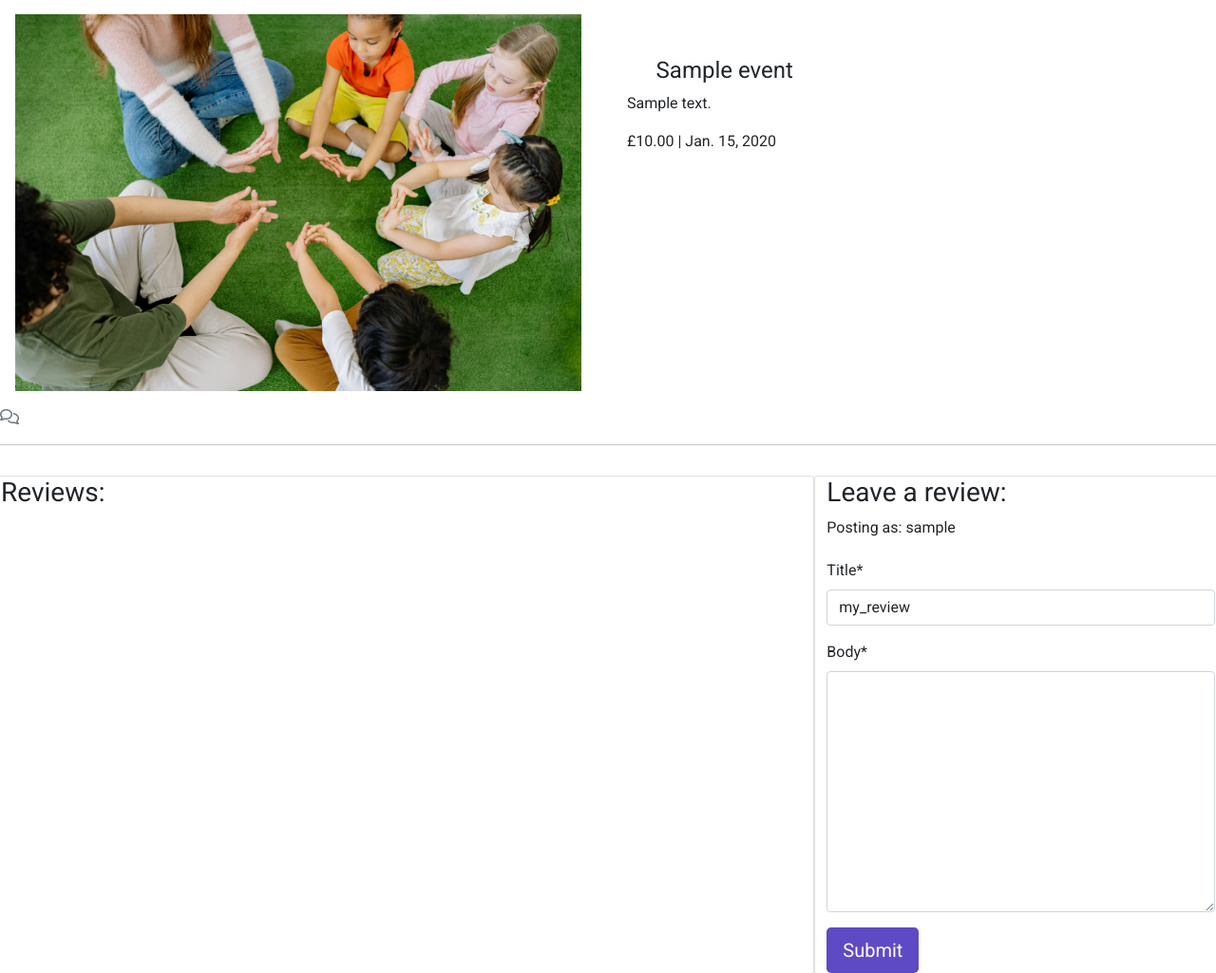
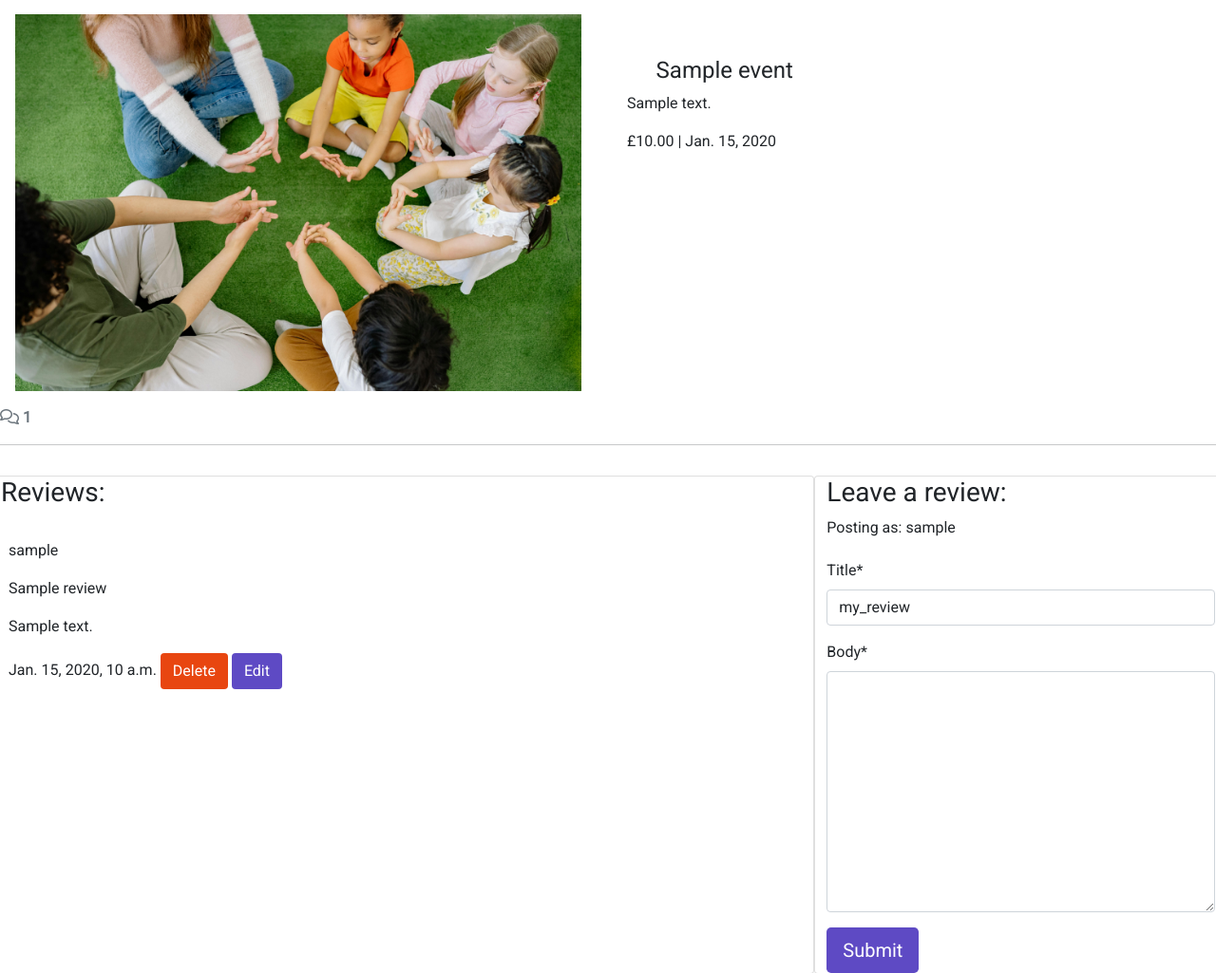
Before and after one commit to bpstephanie/wawa-land, a Django app: a page that uses event/templates/event/event_detail.html in a window 1280 px wide. Shown: the part 132-1157 px from the top of the page at 95% size. Run offline with Django 4.2, Linux system fonts and the light colour scheme; a user stored in the database is signed in; tables that the repository leaves empty hold one stand-in row (values such as "Sample post"); some libraries are stand-ins or nearby versions; some web fonts are replaced.

Commit message:
Add edit and delete functionality to event reviews

```diff
--- a/event/templates/event/event_detail.html
+++ b/event/templates/event/event_detail.html
@@ -22,11 +22,11 @@
 </div>
 </div>
 
-<!-- Displaying count of comments -->
+<!-- Displaying count of reviews -->
 <div class="row">
     <div class="col-12">
         <strong class="text-secondary">
-            <i class="far fa-comments"></i> {{ comment_count }}
+            <i class="far fa-comments"></i> {{ review_count }}
         </strong>
     </div>
     <div class="col-12">
@@ -40,24 +40,25 @@
         <div>
             {% for review in reviews %}
             <div
-                class="p-2 comments {% if not comment.approved and comment.author == user %} faded{% elif not comment.approved %} d-none{% endif %}">
+                class="p-2 reviews {% if not review.approved and review.author == user %} faded{% elif not review.approved %} d-none{% endif %}">
                 <p class="font-weight-bold"></p>
                 {{ review.author }}
-                <span class="font-weight-normal">
-                    {{ review.created_on }}
-                </span> wrote:
                 </p>
-                <div id="comment{{ comment.id }}">
+                <div id="review{{ review.id }}">
+                    {{ review.title | linebreaks }}
                     {{ review.body | linebreaks }}
                 </div>
+                <span class="font-weight-normal"></span>
+                    {{ review.created_on }}
+                </span>
                 {% if not review.approved and review.author == user %}
                 <p class="approved">
-                    This comment is awaiting approval
+                    This review is awaiting approval
                 </p>
                 {% endif %}
                 {% if user.is_authenticated and review.author == user %}
-                <button class="btn btn-delete" comment_id="{{ comment.id }}">Delete</button>
-                <button class="btn btn-edit" comment_id="{{ comment.id }}">Edit</button>
+                <button class="btn btn-delete" review_id="{{ review.id }}">Delete</button>
+                <button class="btn btn-edit" review_id="{{ review.id }}">Edit</button>
                 {% endif %}
             </div>
             <!-- Our for loop ends here -->
@@ -82,4 +83,27 @@
         </div>
     </div>
 </div>
+<!-- Delete confirmation modal -->
+<div class="modal fade" id="deleteModal" tabindex="-1" aria-labelledby="deleteModalLabel" aria-hidden="true">
+    <div class="modal-dialog">
+        <div class="modal-content">
+            <div class="modal-header">
+                <h5 class="modal-title" id="deleteModalLabel">Delete review?</h5>
+                <button type="button" class="btn-close" data-bs-dismiss="modal" aria-label="Close"></button>
+            </div>
+            <div class="modal-body">
+                Are you sure you want to delete your review?
+                This action cannot be undone.
+            </div>
+            <div class="modal-footer">
+                <button type="button" class="btn btn-secondary" data-bs-dismiss="modal">Close</button>
+                <a id="deleteConfirm" href="#" class="btn
+          btn-danger">Delete</a>
+            </div>
+        </div>
+    </div>
+</div>
 {% endblock %}
+{% block extras %}
+<script src="{% static 'js/reviews.js' %}"></script>
+{% endblock %}
--- a/event/urls.py
+++ b/event/urls.py
@@ -4,4 +4,8 @@ from . import views
 urlpatterns = [
     path('<slug:slug>/', views.event_detail, name='event_detail'),
     path('', views.EventList.as_view(), name='event'),
+    path('<slug:slug>/edit_review/<int:review_id>',
+         views.review_edit, name='review_edit'),
+    path('<slug:slug>/delete_review/<int:review_id>',
+         views.review_delete, name='review_delete'),
 ]
--- a/event/views.py
+++ b/event/views.py
@@ -1,8 +1,9 @@
-from django.shortcuts import render, get_object_or_404
+from django.shortcuts import render, get_object_or_404, reverse
 from django.views import generic
 from django.views.generic import TemplateView
 from django.contrib import messages
-from .models import Event
+from django.http import HttpResponseRedirect
+from .models import Event, Review
 from .forms import ReviewForm
 
 class EventList(generic.ListView):
@@ -52,3 +53,43 @@ def event_detail(request, slug):
             "review_form": review_form,
         },
     )
+
+
+def review_edit(request, slug, review_id):
+    """
+    view to edit reviews
+    """
+    if request.method == "POST":
+
+        queryset = Event.objects.all()
+        event = get_object_or_404(queryset, slug=slug)
+        review = get_object_or_404(Review, pk=review_id)
+        review_form = ReviewForm(data=request.POST, instance=review)
+
+        if review_form.is_valid() and review.author == request.user:
+            review = review_form.save(commit=False)
+            review.event = event
+            review.approved = False
+            review.save()
+            messages.add_message(request, messages.SUCCESS, 'Review Updated!')
+        else:
+            messages.add_message(request, messages.ERROR, 'Error updating review!')
+
+    return HttpResponseRedirect(reverse('event_detail', args=[slug]))
+
+
+def review_delete(request, slug, review_id):
+    """
+    view to delete review
+    """
+    queryset = Event.objects.all()
+    event = get_object_or_404(queryset, slug=slug)
+    review = get_object_or_404(Review, pk=review_id)
+
+    if review.author == request.user:
+        review.delete()
+        messages.add_message(request, messages.SUCCESS, 'Review deleted!')
+    else:
+        messages.add_message(request, messages.ERROR, 'You can only delete your own reviews!')
+
+    return HttpResponseRedirect(reverse('event_detail', args=[slug]))
--- /dev/null
+++ b/static/js/reviews.js
@@ -0,0 +1,50 @@
+const editButtons = document.getElementsByClassName("btn-edit");
+const reviewTitle = document.getElementById("id_title");
+const reviewText = document.getElementById("id_body");
+const reviewForm = document.getElementById("reviewForm");
+const submitButton = document.getElementById("submitButton");
+
+const deleteModal = new bootstrap.Modal(document.getElementById("deleteModal"));
+const deleteButtons = document.getElementsByClassName("btn-delete");
+const deleteConfirm = document.getElementById("deleteConfirm");
+
+/**
+* Initializes edit functionality for the provided edit buttons.
+*
+* For each button in the `editButtons` collection:
+* - Retrieves the associated review's ID upon click.
+* - Fetches the content of the corresponding review.
+* - Populates the `reviewText` input/textarea with the review's content for editing.
+* - Updates the submit button's text to "Update".
+* - Sets the form's action attribute to the `edit_review/{reviewId}` endpoint.
+*/
+
+for (let button of editButtons) {
+  button.addEventListener("click", (e) => {
+    let reviewId = e.target.getAttribute("review_id");
+    let reviewLabel = document.getElementById(`review${reviewId}`).innerText;
+    let reviewContent = document.getElementById(`review${reviewId}`).innerText;
+    reviewTitle.value = reviewLabel;
+    reviewText.value = reviewContent;
+    submitButton.innerText = "Update";
+    reviewForm.setAttribute("action", `edit_review/${reviewId}`);
+  });
+}
+console.log("HELLLLOOO")
+/**
+* Initializes deletion functionality for the provided delete buttons.
+*
+* For each button in the `deleteButtons` collection:
+* - Retrieves the associated review's ID upon click.
+* - Updates the `deleteConfirm` link's href to point to the
+* deletion endpoint for the specific review.
+* - Displays a confirmation modal (`deleteModal`) to prompt
+* the user for confirmation before deletion.
+*/
+for (let button of deleteButtons) {
+  button.addEventListener("click", (e) => {
+    let reviewId = e.target.getAttribute("review_id");
+    deleteConfirm.href = `delete_review/${reviewId}`;
+    deleteModal.show();
+  });
+}
```
Also changed, not shown: blog/templates/blog/post_detail.html (+0 -21 lines).
